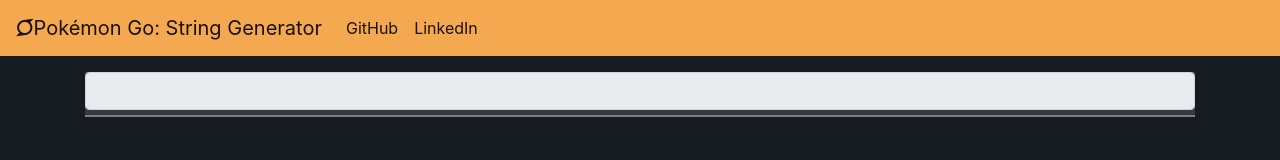
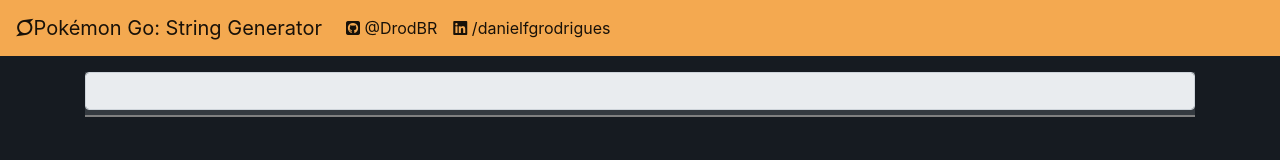
Before and after one commit to DrodBR/pokemongo-string-generator, a React (Create React App) app: page / in a window 1280 px wide. Shown: the top 160 px of the page. Built offline with nearby package versions, Linux system fonts and the light colour scheme; no server answers.

Commit message:
navbar Adjustments

```diff
--- a/src/components/containers/Navbar/Navbar.js
+++ b/src/components/containers/Navbar/Navbar.js
@@ -11,10 +11,10 @@ const Navbar = () => {
                 <div className="collapse navbar-collapse" id="navbarNav">
                     <ul className="navbar-nav">
                         <li className="nav-item active">
-                            <a className="nav-link" href="https://github.com/DrodBR/pokemongo-string-generator" rel="noopener noreferrer" target="_blank">GitHub</a>
+                            <a className="nav-link" href="https://github.com/DrodBR/pokemongo-string-generator" rel="noopener noreferrer" target="_blank"><i class="fab fa-github-square"></i> @DrodBR</a>
                         </li>
                         <li className="nav-item active">
-                            <a className="nav-link" href="https://www.linkedin.com/in/danielfgrodrigues/" rel="noopener noreferrer" target="_blank">LinkedIn</a>
+                            <a className="nav-link" href="https://www.linkedin.com/in/danielfgrodrigues/" rel="noopener noreferrer" target="_blank"><i class="fab fa-linkedin"></i> /danielfgrodrigues</a>
                         </li>
                     </ul>
                 </div>
```
